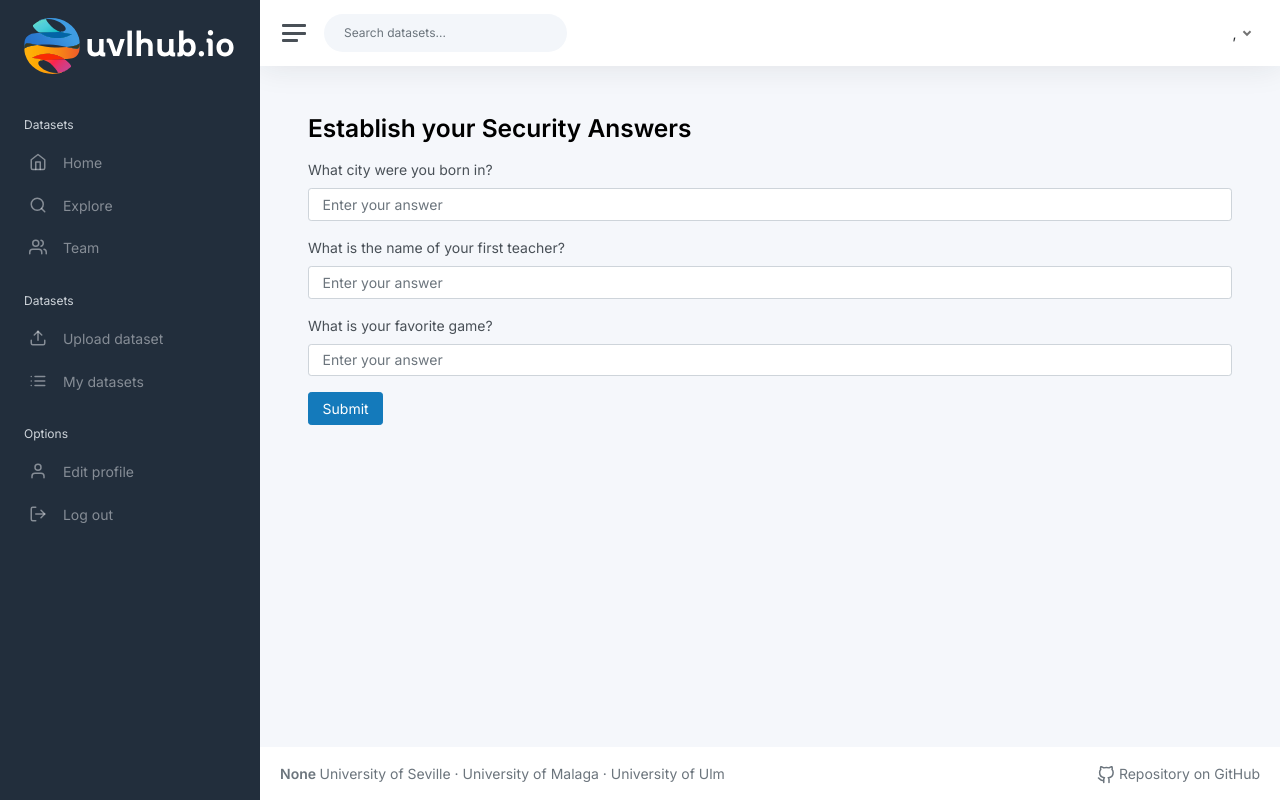
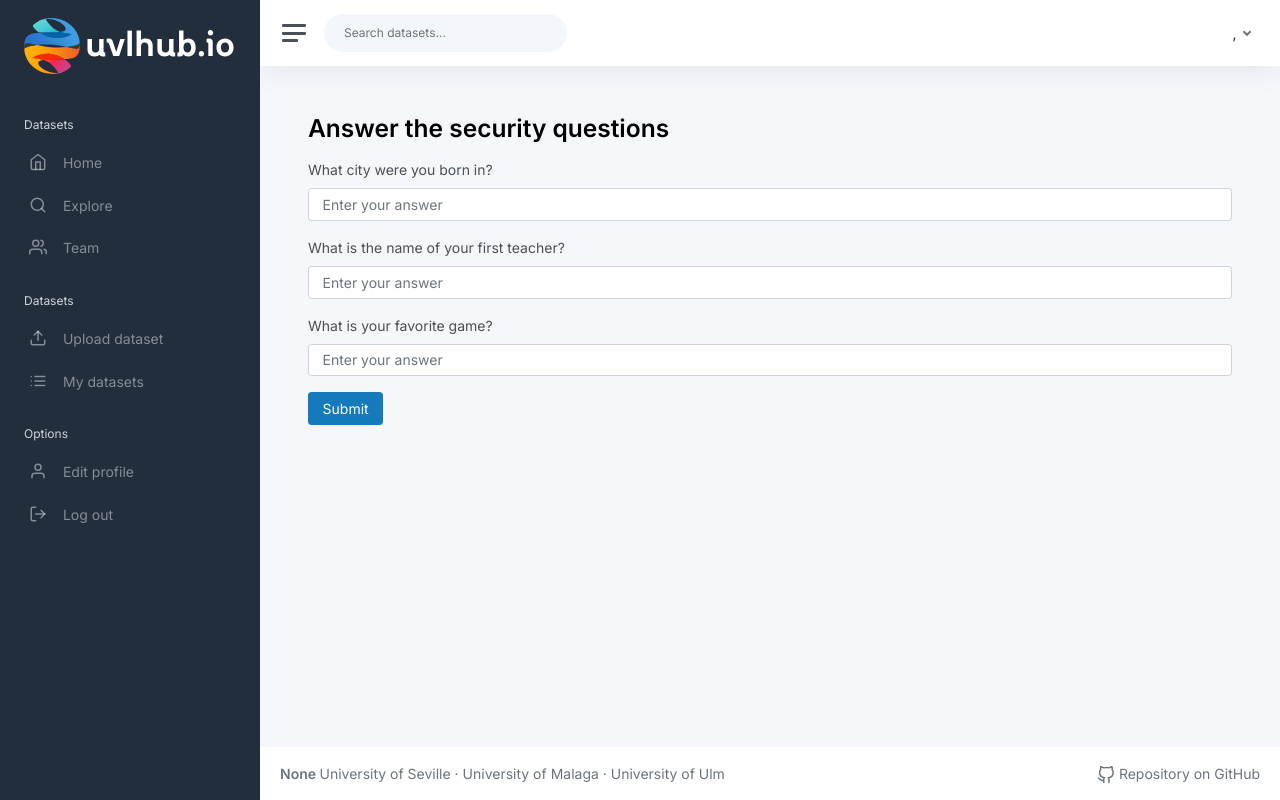
Before and after one commit to natillas-hub/uvlhub, a Flask app: page /profile/edit_answers in a window 1280 px wide. Run offline with Flask 3, Linux system fonts and the light colour scheme; the visitor is signed in with stand-in values (Sample User, id 1); parts of the project's set-up code (start-up, migrations or seed data) failed here and were passed over; some libraries are stand-ins or nearby versions.

Commit message:
feat(#44): Change line HTML

```diff
--- a/app/modules/profile/templates/profile/edit_answers.html
+++ b/app/modules/profile/templates/profile/edit_answers.html
@@ -3,7 +3,7 @@
 {% block title %}Security answers{% endblock %}
 
 {% block content %}
-<h1 class="h2 mb-3"><b>Establish your Security Answers</b></h1>
+<h1 class="h2 mb-3"><b>Answer the security questions</b></h1>
 
 <form method="POST">
     {{ form.hidden_tag() }}
```
